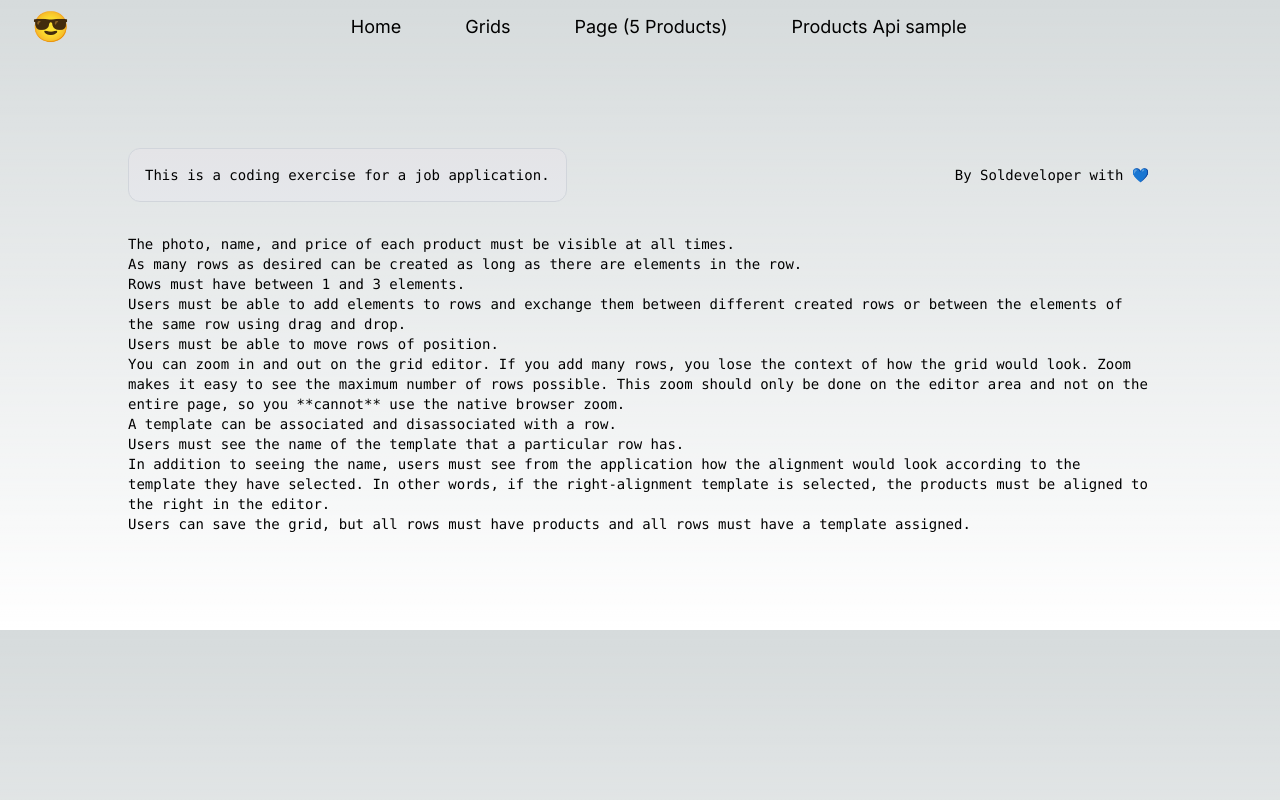
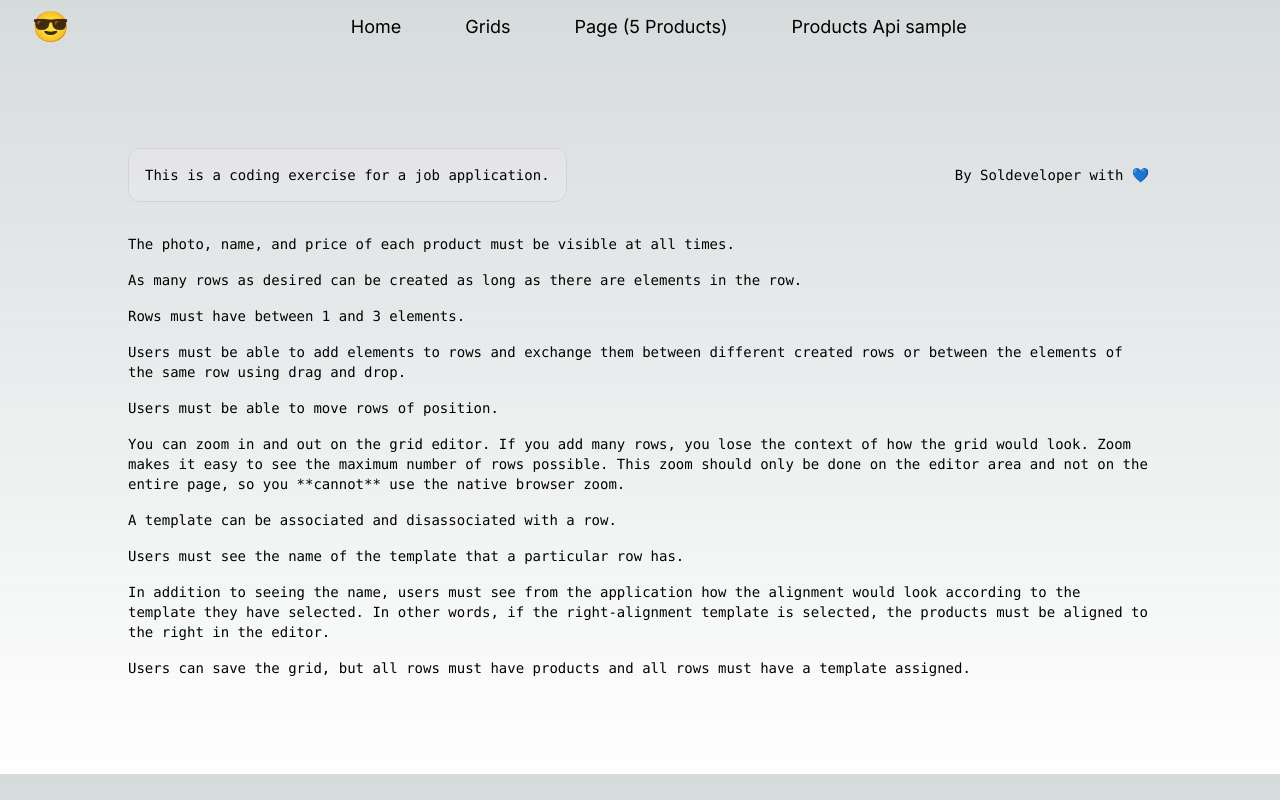
Before and after one commit to Silverium/nextjs-products-drag-n-drop, a Next.js app: page / in a window 1280 px wide. Built offline with nearby package versions, Linux system fonts and the light colour scheme.

Commit message:
Update page layout to display product information consistently

```diff
--- a/app/page.tsx
+++ b/app/page.tsx
@@ -14,7 +14,7 @@ export default function Home() {
           </span>
         </div>
       </div>
-      <ul className="gap-4 max-w-5xl w-full items-center justify-between font-mono text-sm">
+      <ul className="flex flex-col gap-4 max-w-5xl w-full items-center justify-between font-mono text-sm">
         <li className="flex gap-4 max-w-5xl w-full items-center justify-between font-mono text-sm">
           The photo, name, and price of each product must be visible at all times.
         </li>
```
